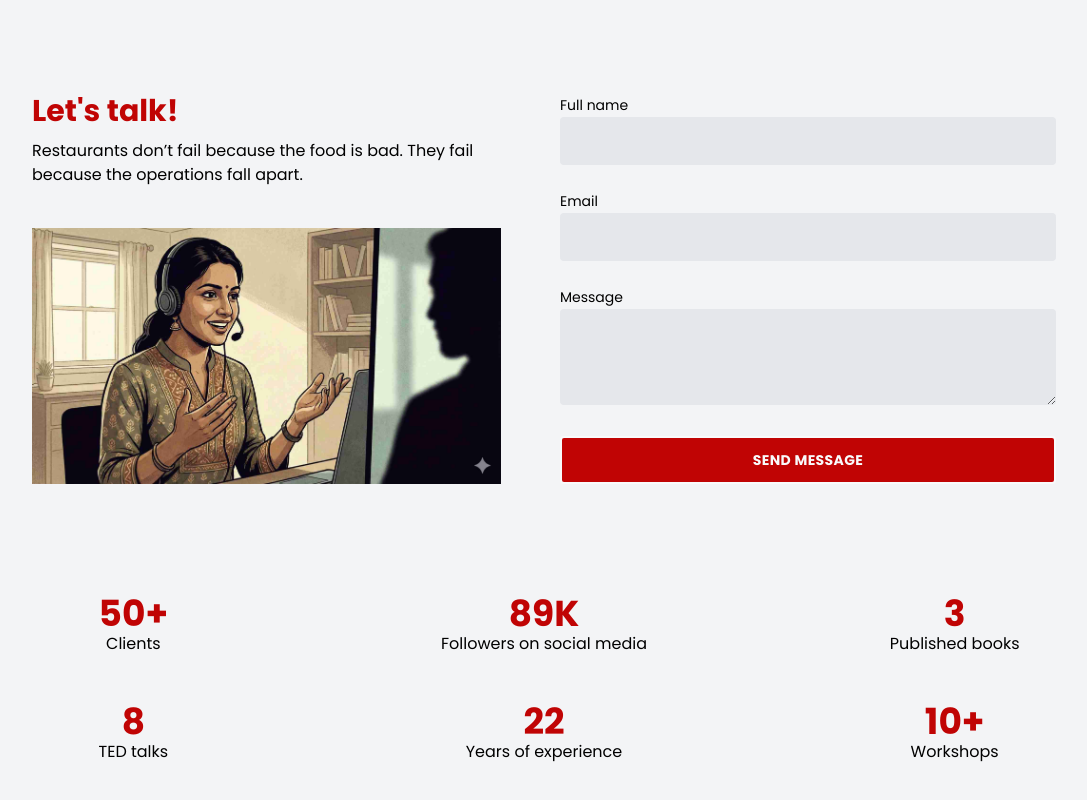
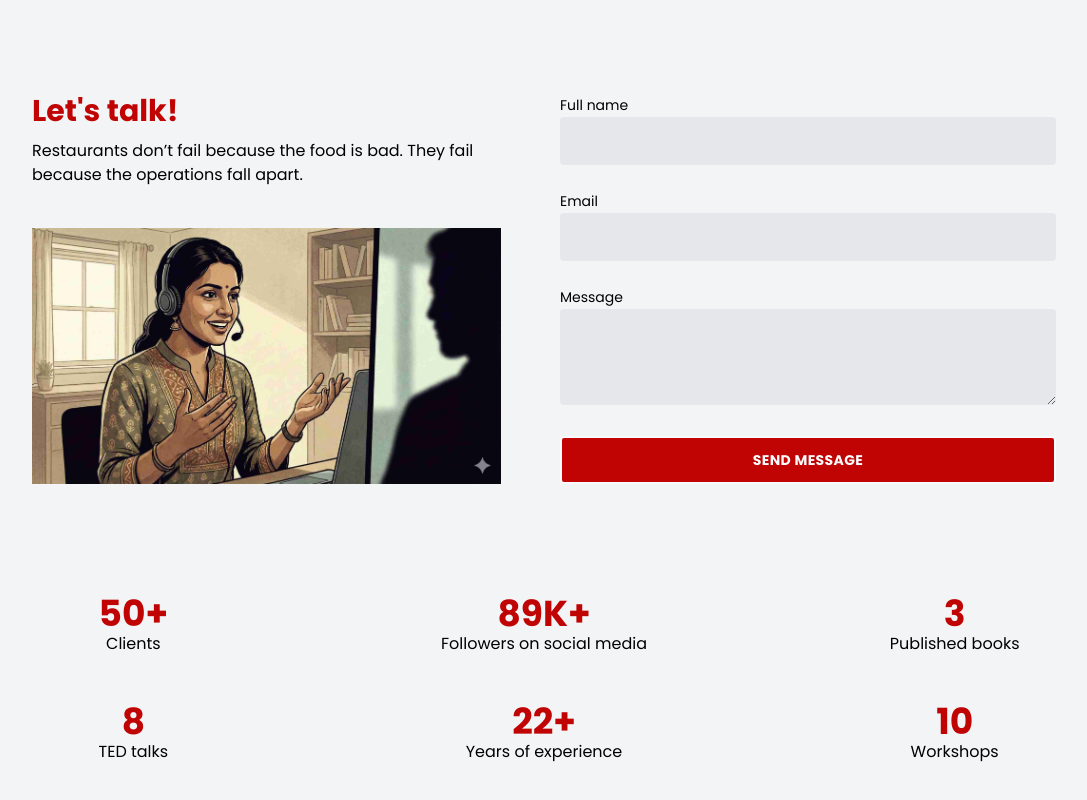
Before and after one commit to prem3892/restocare, a Next.js app: page / in a window 1280 px wide. Shown: the part 4395-5195 px from the top of the page, without its empty margins (96-1183 px from the left). Built offline with nearby package versions, Linux system fonts and the light colour scheme.

Commit message:
our client section developed, fixed typography and color scheme fix#1

```diff
--- a/components/ourclients.tsx
+++ b/components/ourclients.tsx
@@ -1,4 +1,5 @@
 import { OurClientData } from '@/variant/ourclient.variant';
+import { Count } from './ui/count';
 
 export const OurClients = () => {
   return (
@@ -9,7 +10,10 @@ export const OurClients = () => {
           {OurClientData.map((item, idx) => (
             <div className="flex flex-col justify-start m-2 lg:m-6" key={idx}>
               <p className="text-2xl font-bold leading-none lg:text-4xl text-[#C00404]">
-                {item.value}
+                <Count end={item.value} />
+                {item.label ? (item.label.includes('Years') ? '+' : '') : ''}
+                {item.label ? (item.label.includes('Clients') ? '+' : '') : ''}
+                {item.label ? (item.label.includes('Followers') ? 'K+' : '') : ''}
               </p>
               <p className="text-sm sm:text-base ">{item.label}</p>
             </div>
--- /dev/null
+++ b/components/ui/count.tsx
@@ -0,0 +1,50 @@
+'use client';
+import { useEffect, useRef, useState } from 'react';
+
+type CountUpProps = {
+  end: number;
+  duration?: number;
+};
+
+export const Count: React.FC<CountUpProps> = ({ end, duration = 2000 }) => {
+  const [value, setValue] = useState(0);
+  const [trigger, setTrigger] = useState(false);
+  const ref = useRef<HTMLSpanElement | null>(null);
+
+  // Trigger when element enters viewport
+  useEffect(() => {
+    const observer = new IntersectionObserver(
+      (entries) => {
+        if (entries[0].isIntersecting) {
+          setTrigger(true);
+        }
+      },
+      { threshold: 0.4 }, // start when 40% visible
+    );
+
+    if (ref.current) observer.observe(ref.current);
+
+    return () => observer.disconnect();
+  }, []);
+
+  // Count-up logic
+  useEffect(() => {
+    if (!trigger) return;
+
+    let start = 0;
+    const increment = end / (duration / 16);
+
+    const timer = setInterval(() => {
+      start += increment;
+      if (start >= end) {
+        start = end;
+        clearInterval(timer);
+      }
+      setValue(Math.floor(start));
+    }, 16);
+
+    return () => clearInterval(timer);
+  }, [trigger, end, duration]);
+
+  return <span ref={ref}>{value}</span>;
+};
--- a/types/ourclient.type.ts
+++ b/types/ourclient.type.ts
@@ -1,4 +1,4 @@
 export type OurClientType = {
-  value: string;
+  value: number;
   label: string;
 }[];
--- a/variant/ourclient.variant.ts
+++ b/variant/ourclient.variant.ts
@@ -1,10 +1,10 @@
 import { OurClientType } from '@/types/ourclient.type';
 
 export const OurClientData: OurClientType = [
-  { value: '50+', label: 'Clients' },
-  { value: '89K', label: 'Followers on social media' },
-  { value: '3', label: 'Published books' },
-  { value: '8', label: 'TED talks' },
-  { value: '22', label: 'Years of experience' },
-  { value: '10+', label: 'Workshops' },
+  { value: 50, label: 'Clients' },
+  { value: 89, label: 'Followers on social media' },
+  { value: 3, label: 'Published books' },
+  { value: 8, label: 'TED talks' },
+  { value: 22, label: 'Years of experience' },
+  { value: 10, label: 'Workshops' },
 ];
```
